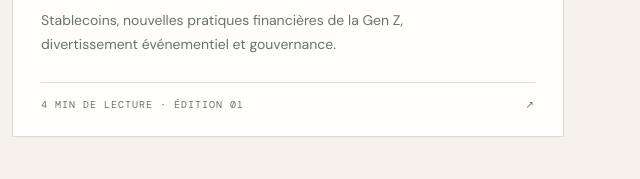
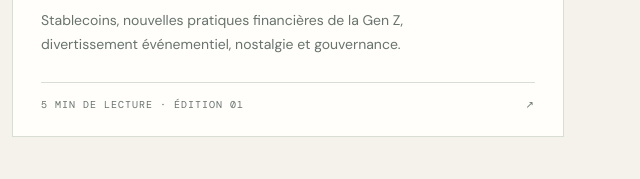
Before and after one commit to felipemaciasito-cmyk/NBS-Lecture-du-matin, a plain HTML site: page index.html in a window 1280 px wide. Shown: the part 1037-1216 px from the top of the page, 636-1276 px from the left. Drawn offline with nearby package versions, Linux system fonts and the light colour scheme.

Commit message:
Update NBS archive index for redesigned November 18 and 19 editions

```diff
--- a/index.html
+++ b/index.html
@@ -11,6 +11,6 @@
 <section class="hero"><div class="hero-inner"><div class="eyebrow">THE NEXT BIG SH*T · VEILLE BUSINESS, TECH & CULTURE</div><h1>Les idées qui<br>méritent votre attention.</h1><p>Un regard éditorial sur les signaux faibles, les mouvements de marché et les idées qui comptent. Des faits sourcés, des implications concrètes, une lecture courte.</p></div></section>
 <main class="main"><div class="sectionhead"><h2>Les éditions</h2><span>ARCHIVE / NOVEMBRE 2026</span></div><div class="grid">
 <a class="card" href="briefings/2026-11-19.html"><div class="date">JEUDI · 19 NOVEMBRE 2026</div><h3>Les niches gagnent.<br>L’attention devient le vrai marché.</h3><p>Streaming spécialisé, vêtements patinés, GTA VI et économie de l’attention, pivot d’une start-up IA.</p><div class="bottom"><span>4 MIN DE LECTURE · ÉDITION 02</span><span class="arrow">↗</span></div></a>
-<a class="card" href="briefings/2026-11-18.html"><div class="date">MERCREDI · 18 NOVEMBRE 2026</div><h3>La liquidité se contracte.<br>Les communautés prennent de la valeur.</h3><p>Stablecoins, nouvelles pratiques financières de la Gen Z, divertissement événementiel et gouvernance.</p><div class="bottom"><span>4 MIN DE LECTURE · ÉDITION 01</span><span class="arrow">↗</span></div></a>
+<a class="card" href="briefings/2026-11-18.html"><div class="date">MERCREDI · 18 NOVEMBRE 2026</div><h3>La liquidité se contracte.<br>Les communautés prennent de la valeur.</h3><p>Stablecoins, nouvelles pratiques financières de la Gen Z, divertissement événementiel, nostalgie et gouvernance.</p><div class="bottom"><span>5 MIN DE LECTURE · ÉDITION 01</span><span class="arrow">↗</span></div></a>
 </div></main><footer><div class="foot"><span>NBS / LECTURE DU MATIN</span><span>ARCHIVE PERSONNELLE DE LECTURE · <a style="color:#c7e36b;text-decoration:none" href="https://www.the-nbs.fr/">SOURCE ↗</a></span></div></footer>
 </body></html>
```
